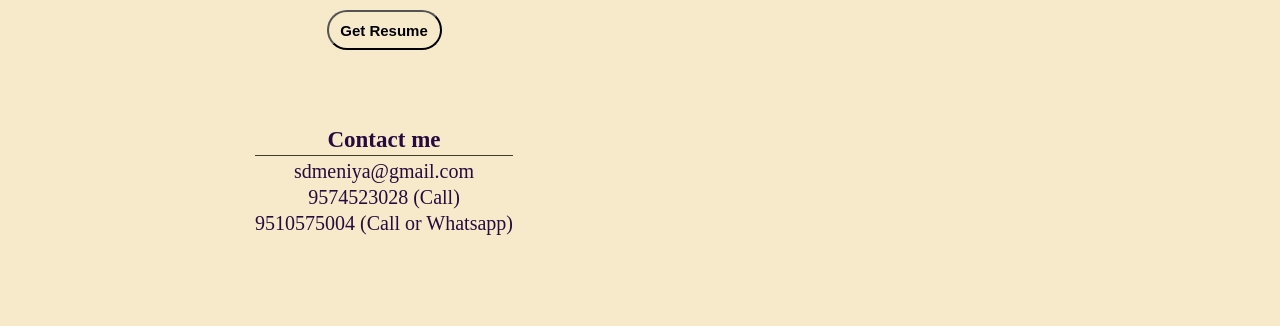
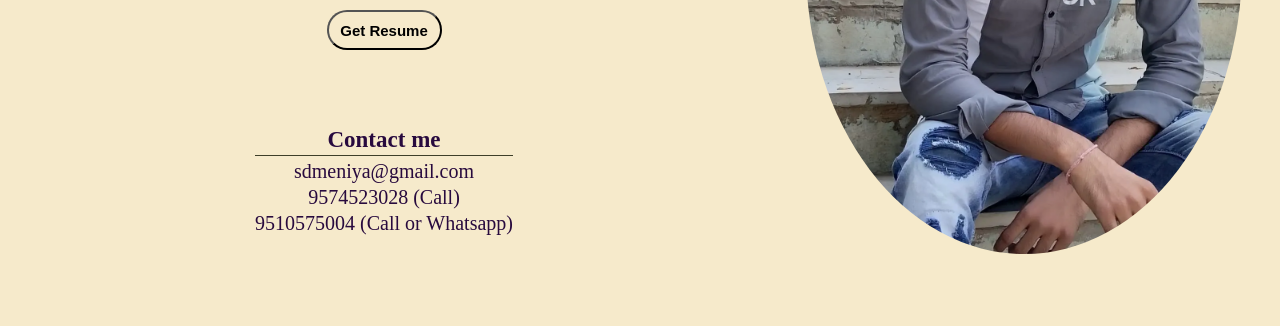
Before and after one commit to Sahevagmeniya/Portfolio, a plain HTML site: page index.html in a window 1280 px wide. Shown: the part 474-800 px from the top of the page. Drawn offline with nearby package versions, Linux system fonts and the light colour scheme; the site is published under a folder, as on GitHub Pages, so addresses that start at the root find nothing.

Commit message:
imagePathRevised

```diff
--- a/index.html
+++ b/index.html
@@ -35,7 +35,7 @@
           </div>
           <div id="imgcontainer">
             <img
-              src="/Images/myimg.webp"
+              src="Images/myimg.webp"
               alt="profile picture of sahevag meniya"
             />
           </div>
```
